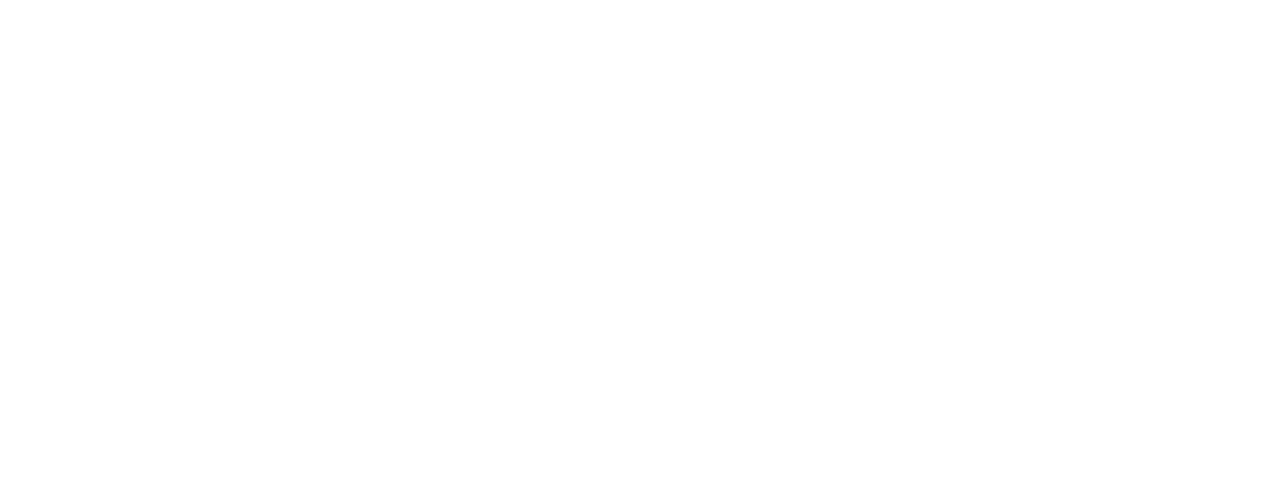
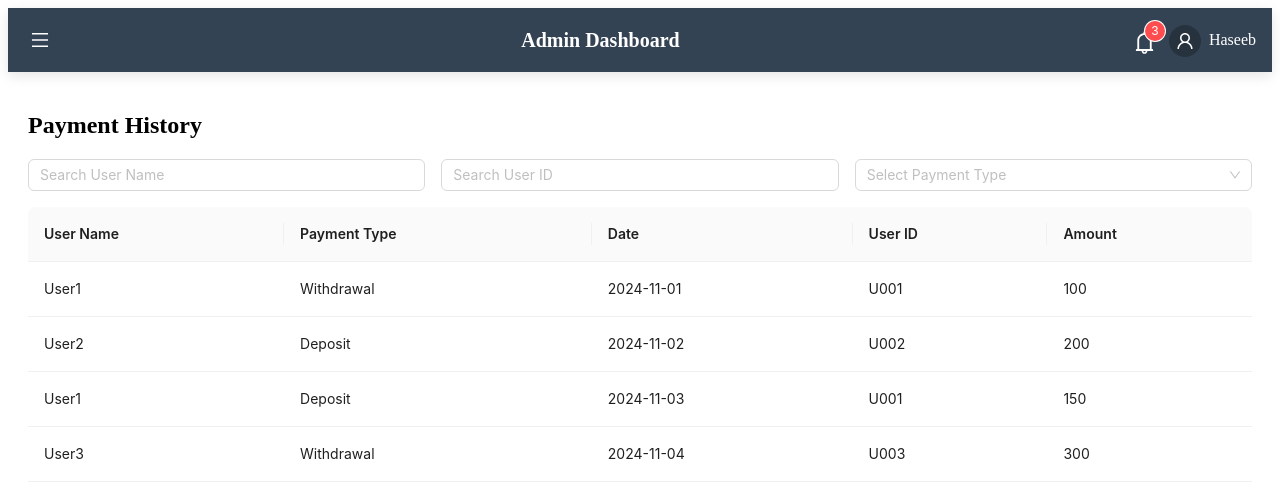
Before and after one commit to Haseebismail703/Pay_per_task_front, a React (Vite) app: page /admin/payment_history in a window 1280 px wide. Before the commit this address had no page. Shown: the top 498 px of the page. Built offline with nearby package versions, Linux system fonts and the light colour scheme.

Commit message:
dashboard

```diff
--- a/src/Admin_pages/All_user.tsx
+++ b/src/Admin_pages/All_user.tsx
@@ -1,5 +1,6 @@
 import React, { useState } from 'react';
 import { Table, Button, Modal, Tag, Input, Select } from 'antd';
+import Admin_navb from '../Admin_comp/Admin_navb';
 
 interface User {
     id: string;
@@ -93,6 +94,9 @@
     ];
 
     return (
+        <>
+
+        <Admin_navb/>
         <div style={{ padding: 20 }}>
             <Input
                 placeholder="Search by name or ID"
@@ -134,7 +138,7 @@
                     </div>
                 )}
             </Modal>
-        </div>
+        </div></>
     );
 };
 
--- /dev/null
+++ b/src/Admin_pages/Payment_hist.tsx
@@ -0,0 +1,77 @@
+import React, { useState } from 'react';
+import { Table, Input, Select, Row, Col } from 'antd';
+import Admin_navb from '../Admin_comp/Admin_navb';
+
+interface PaymentRecord {
+  key: string;
+  userName: string;
+  paymentType: string;
+  date: string;
+  userId: string;
+  amount: number;
+}
+
+const paymentData: PaymentRecord[] = [
+  { key: '1', userName: 'User1', paymentType: 'Withdrawal', date: '2024-11-01', userId: 'U001', amount: 100 },
+  { key: '2', userName: 'User2', paymentType: 'Deposit', date: '2024-11-02', userId: 'U002', amount: 200 },
+  { key: '3', userName: 'User1', paymentType: 'Deposit', date: '2024-11-03', userId: 'U001', amount: 150 },
+  { key: '4', userName: 'User3', paymentType: 'Withdrawal', date: '2024-11-04', userId: 'U003', amount: 300 },
+];
+
+const PaymentHistory: React.FC = () => {
+  const [userSearch, setUserSearch] = useState('');
+  const [userIdSearch, setUserIdSearch] = useState('');
+  const [paymentTypeFilter, setPaymentTypeFilter] = useState('');
+
+  // Combined Payment History Data
+  const filteredPayments = paymentData.filter(record =>
+    (record.userName.includes(userSearch) || !userSearch) &&
+    (record.userId.includes(userIdSearch) || !userIdSearch) &&
+    (paymentTypeFilter ? record.paymentType === paymentTypeFilter : true)
+  );
+
+  return (
+    <>
+    <Admin_navb/>
+
+    <div style={{ padding: '20px' }}>
+      <h2>Payment History</h2>
+      <Row gutter={16} style={{ marginBottom: 16 }}>
+        <Col xs={24} sm={12} md={8}>
+          <Input
+            placeholder="Search User Name"
+            value={userSearch}
+            onChange={e => setUserSearch(e.target.value)}
+          />
+        </Col>
+        <Col xs={24} sm={12} md={8}>
+          <Input
+            placeholder="Search User ID"
+            value={userIdSearch}
+            onChange={e => setUserIdSearch(e.target.value)}
+          />
+        </Col>
+        <Col xs={24} sm={12} md={8}>
+          <Select
+            placeholder="Select Payment Type"
+            onChange={value => setPaymentTypeFilter(value)}
+            style={{ width: '100%' }}
+          >
+            <Select.Option value="">All</Select.Option>
+            <Select.Option value="Deposit">Deposit</Select.Option>
+            <Select.Option value="Withdrawal">Withdrawal</Select.Option>
+          </Select>
+        </Col>
+      </Row>
+      <Table dataSource={filteredPayments} pagination={false} style={{ width: '100%' }}>
+        <Table.Column title="User Name" dataIndex="userName" />
+        <Table.Column title="Payment Type" dataIndex="paymentType" />
+        <Table.Column title="Date" dataIndex="date" />
+        <Table.Column title="User ID" dataIndex="userId" />
+        <Table.Column title="Amount" dataIndex="amount" />
+      </Table>
+    </div></>
+  );
+};
+
+export default PaymentHistory;
--- a/src/Admin_pages/Payment_req.tsx
+++ b/src/Admin_pages/Payment_req.tsx
@@ -1,5 +1,6 @@
 import React, { useState } from 'react';
 import { Table, Button, Modal, Input, DatePicker, Row, Col } from 'antd';
+import Admin_navb from '../Admin_comp/Admin_navb';
 
 interface PaymentRecord {
   key: string;
@@ -55,6 +56,9 @@
   );
 
   return (
+    <>
+    <Admin_navb/>
+
     <div style={{ padding: '20px' }}>
       <h2>Withdrawals</h2>
       <Row gutter={16} style={{ marginBottom: 16 }}>
@@ -142,7 +146,7 @@
       >
         <Input placeholder="Enter Deposit Amount" value={depositAmount} onChange={(e) => setDepositAmount(e.target.value)} />
       </Modal>
-    </div>
+    </div></>
   );
 };
 
--- a/src/Admin_pages/Task_appr_rej.tsx
+++ b/src/Admin_pages/Task_appr_rej.tsx
@@ -1,5 +1,6 @@
 import React, { useState } from 'react';
 import { Table, Button, Modal, Tag, Select } from 'antd';
+import Admin_navb from '../Admin_comp/Admin_navb';
 
 const { Option } = Select;
 
@@ -114,6 +115,9 @@
         : tasksData;
 
     return (
+        <>
+        <Admin_navb/>
+
         <div style={{ padding: 20 }}>
             <Select
                 style={{ width: 200, marginBottom: 20 }}
@@ -150,7 +154,7 @@
                     </div>
                 )}
             </Modal>
-        </div>
+        </div> </>
     );
 };
 
--- a/src/Admin_pages/Task_pending.tsx
+++ b/src/Admin_pages/Task_pending.tsx
@@ -1,5 +1,6 @@
 import React, { useState } from 'react';
 import { Table, Button, Modal, Input } from 'antd';
+import Admin_navb from '../Admin_comp/Admin_navb';
 
 interface Task {
     key: string;
@@ -101,6 +102,9 @@
     ];
 
     return (
+        <>
+        <Admin_navb/>
+
         <div style={{ padding: 20 }}>
             <Table
                 columns={columns}
@@ -140,7 +144,7 @@
                     </div>
                 )}
             </Modal>
-        </div>
+        </div></>
     );
 };
 
--- a/src/Admin_pages/Task_report.tsx
+++ b/src/Admin_pages/Task_report.tsx
@@ -1,5 +1,6 @@
 import React, { useState } from 'react';
 import { Table, Button, Modal, Input } from 'antd';
+import Admin_navb from '../Admin_comp/Admin_navb';
 
 interface Task {
     id: string;
@@ -69,6 +70,8 @@
     ];
 
     return (
+        <>
+        <Admin_navb/>
         <div style={{ padding: 20 }}>
             <Input
                 placeholder="Search by Task ID or User Name"
@@ -101,7 +104,7 @@
                     </div>
                 )}
             </Modal>
-        </div>
+        </div></>
     );
 };
 
--- a/src/App.tsx
+++ b/src/App.tsx
@@ -17,6 +17,7 @@
 import All_user from './Admin_pages/All_user'
 import Task_report from './Admin_pages/Task_report'
 import PaymentRequestPage from './Admin_pages/Payment_req'
+import Payment_history from './Admin_pages/Payment_hist'
 
 function App() {
   return (
@@ -45,6 +46,7 @@
           <Route path='/admin/All_users' element={<All_user/>} />
           <Route path='/admin/task_report' element={<Task_report/>} />
           <Route path='/admin/payment_request' element={<PaymentRequestPage/>} />
+          <Route path='/admin/payment_history' element={<Payment_history/>} />
         </Routes>
       </BrowserRouter>
     </div>
```
